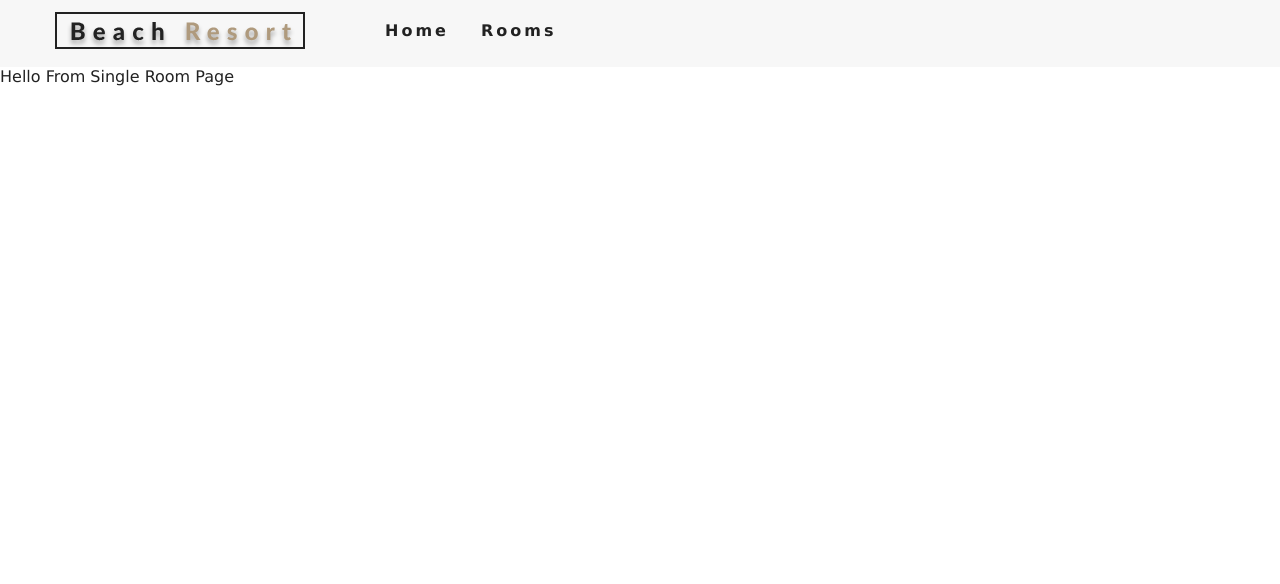
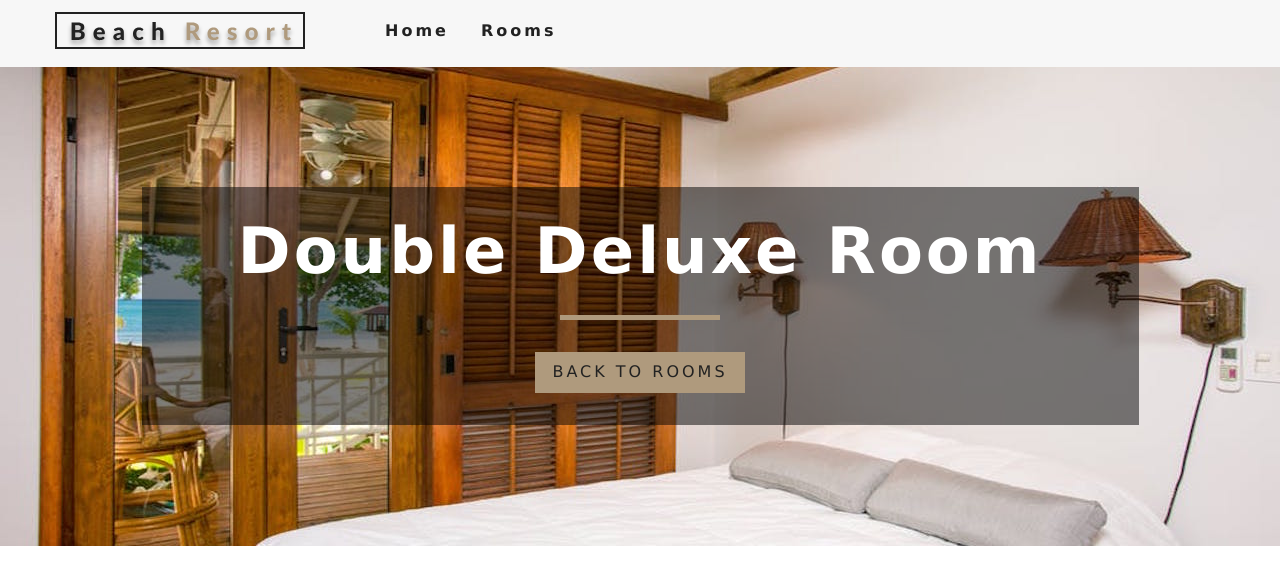
Before and after one commit to saryyevnd/resort-beach-react, a React (Create React App) app: page /rooms/double-deluxe in a window 1280 px wide. Shown: the top 584 px of the page. Built offline with nearby package versions, Linux system fonts and the light colour scheme.

Commit message:
Installed styled-components and developed SingleRoom Component

```diff
--- a/package.json
+++ b/package.json
@@ -12,6 +12,7 @@
     "react-icons": "^3.11.0",
     "react-router-dom": "^5.2.0",
     "react-scripts": "4.0.0",
+    "styled-components": "^5.2.1",
     "web-vitals": "^0.2.4"
   },
   "scripts": {
--- /dev/null
+++ b/src/components/StyledHero.js
@@ -0,0 +1,20 @@
+import styled from 'styled-components';
+import defaultImg from '../images/room-1.jpeg';
+
+
+export const StyledHero = styled.header`
+    min-height: 60vh;
+    background: url(${props => props.img || defaultImg }) center/cover no-repeat;
+    display: flex;
+    align-items: center;
+    justify-content: center;
+`
+
+
+
+
+// export const SimpleButton = styled.button`
+//     color: ${orange};
+//     background: green;
+//     font-size: 3rem
+// `
--- a/src/context.js
+++ b/src/context.js
@@ -24,6 +24,11 @@ class RoomProvider extends Component {
     componentWillUnmount(){
         clearTimeout(this.Tout)
     }
+    getRoom = slug => {
+        let tempRooms = [...this.state.rooms];
+        const room = tempRooms.find(room=>room.slug === slug)
+        return room
+    }
     formatData(items) {
         let tempItems = items.map(item => {
             let id = item.sys.id
@@ -34,7 +39,7 @@ class RoomProvider extends Component {
         return tempItems
     }
     render() {
-        return <RoomContext.Provider value={{ ...this.state }}>
+        return <RoomContext.Provider value={{ ...this.state, getRoom: this.getRoom }}>
             {this.props.children}
         </RoomContext.Provider>
     }
--- a/src/index.css
+++ b/src/index.css
@@ -11,3 +11,26 @@ code {
   font-family: source-code-pro, Menlo, Monaco, Consolas, 'Courier New',
     monospace;
 }
+
+
+body::-webkit-scrollbar {
+  width: 5px;
+}
+
+/* Track */
+body::-webkit-scrollbar-track {
+  box-shadow: inset 0 0 5px white;
+}
+
+/* Handle */
+body::-webkit-scrollbar-thumb {
+  background: #000;
+  border-radius: 10px;
+}
+
+
+*,
+::after,
+::before {
+  box-sizing: border-box;
+}
--- a/src/pages/Home.js
+++ b/src/pages/Home.js
@@ -4,7 +4,6 @@ import Banner from '../components/Banner';
 import FeaturedRooms from '../components/FeaturedRooms';
 import Hero from '../components/Hero';
 import Services from '../components/Services';
-
 const Home = () => {
     return (
         <>
--- a/src/pages/SingleRoom.js
+++ b/src/pages/SingleRoom.js
@@ -1,13 +1,55 @@
 import React, { Component } from 'react'
+import defaultBcg from '../images/room-1.jpeg';
+import { RoomContext } from '../context'
+import { Link, withRouter } from 'react-router-dom';
+import Hero from './../components/Hero';
+import Banner from './../components/Banner';
+import { StyledHero } from '../components/StyledHero';
 
-export class SingleRoom extends Component {
+class SingleRoom extends Component {
+    constructor(props) {
+        super(props)
+        this.state = {
+            slug: this.props.match.params.slug,
+            defaultBcg
+        }
+    }
+    static contextType = RoomContext;
     render() {
+        const { getRoom } = this.context;
+        const room = getRoom(this.state.slug)
+        if (!room) {
+            return <div className='error'>
+                <h3>no such room could be found...</h3>
+                <Link to='/rooms' className='btn-primary'>
+                    back to rooms
+                </Link>
+            </div>
+        }
+        const {
+            name,
+            description,
+            capacity,
+            size,
+            price,
+            extras,
+            breakfast,
+            pets,
+            images } = room
         return (
-            <div>
-                Hello From Single Room Page
-            </div>
+            <StyledHero img={images[0] || this.state.defaultBcg}>
+                <Banner title={`${name} room`}>
+                    <Link to='/rooms' className='btn-primary'>
+                        back to rooms
+                    </Link>
+                </Banner>
+            </StyledHero>
         )
     }
 }
 
-export default SingleRoom
+
+
+
+
+export default withRouter(SingleRoom)
```
Also changed, not shown: 1 other file (tests, documents, lock files or other folders).
